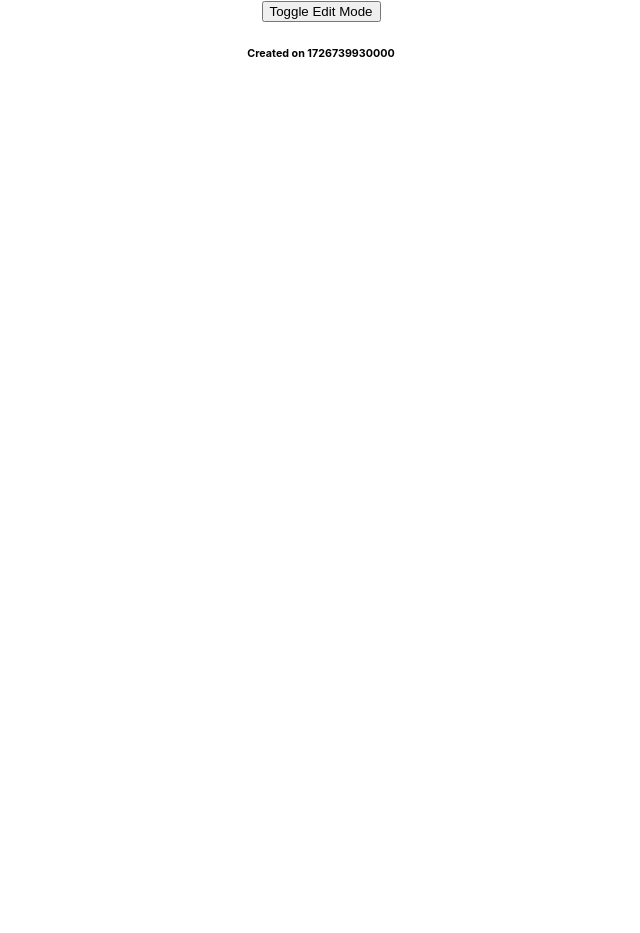
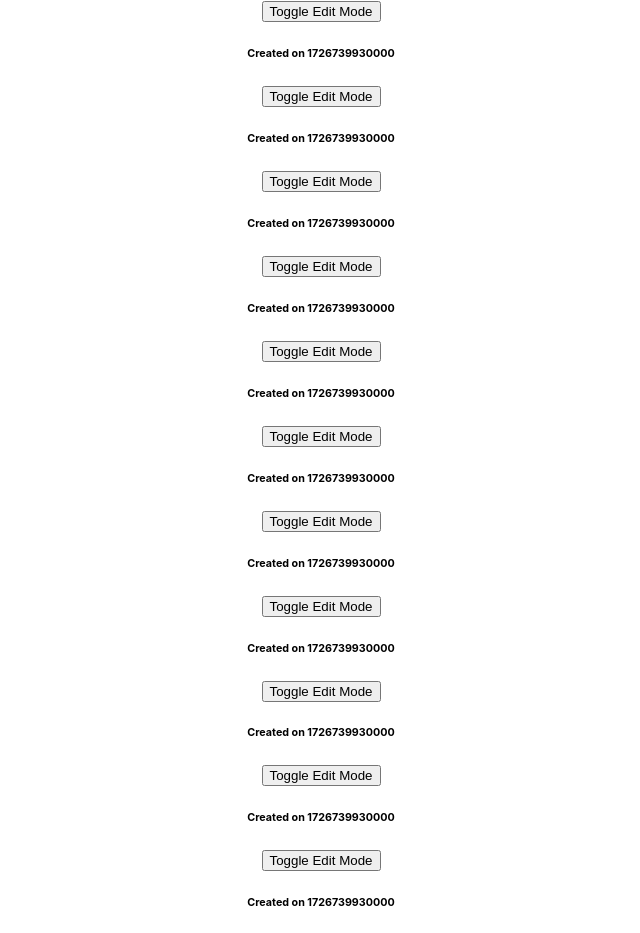
Before and after one commit to bradx32/feb24-t3w6-class-forms, a React (Create React App) app: page / in a window 1280 px wide. Shown: the top 933 px of the page, without its empty margins (319-959 px from the left). Before the commit the page ends 800 px from the top, so only its background shows below. Built offline with nearby package versions, Linux system fonts and the light colour scheme.

Commit message:
feat: example of many posts simultaneously

```diff
--- a/src/App.jsx
+++ b/src/App.jsx
@@ -5,6 +5,19 @@ function App() {
   return (
     <div className="App">
       <SocialMediaPostContainer />
+      <SocialMediaPostContainer />
+      <SocialMediaPostContainer />
+      <SocialMediaPostContainer />
+      <SocialMediaPostContainer />
+      <SocialMediaPostContainer />
+      <SocialMediaPostContainer />
+      <SocialMediaPostContainer />
+      <SocialMediaPostContainer />
+      <SocialMediaPostContainer />
+      <SocialMediaPostContainer />
+      <SocialMediaPostContainer />
+      <SocialMediaPostContainer />
+
     </div>
   );
 }
```
